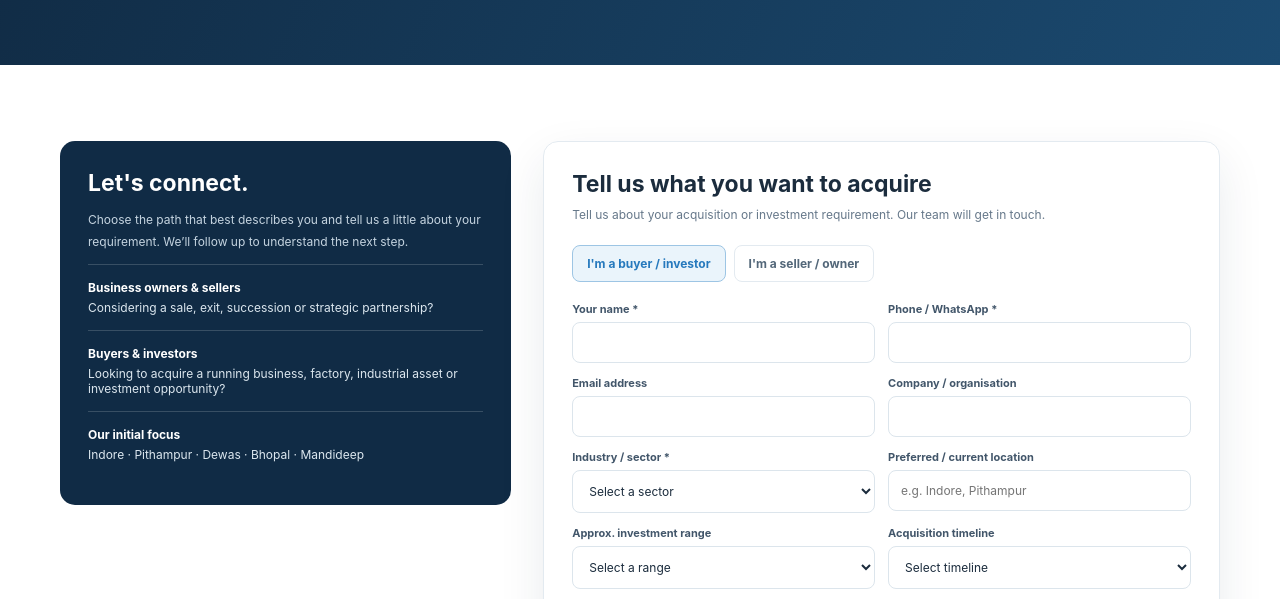
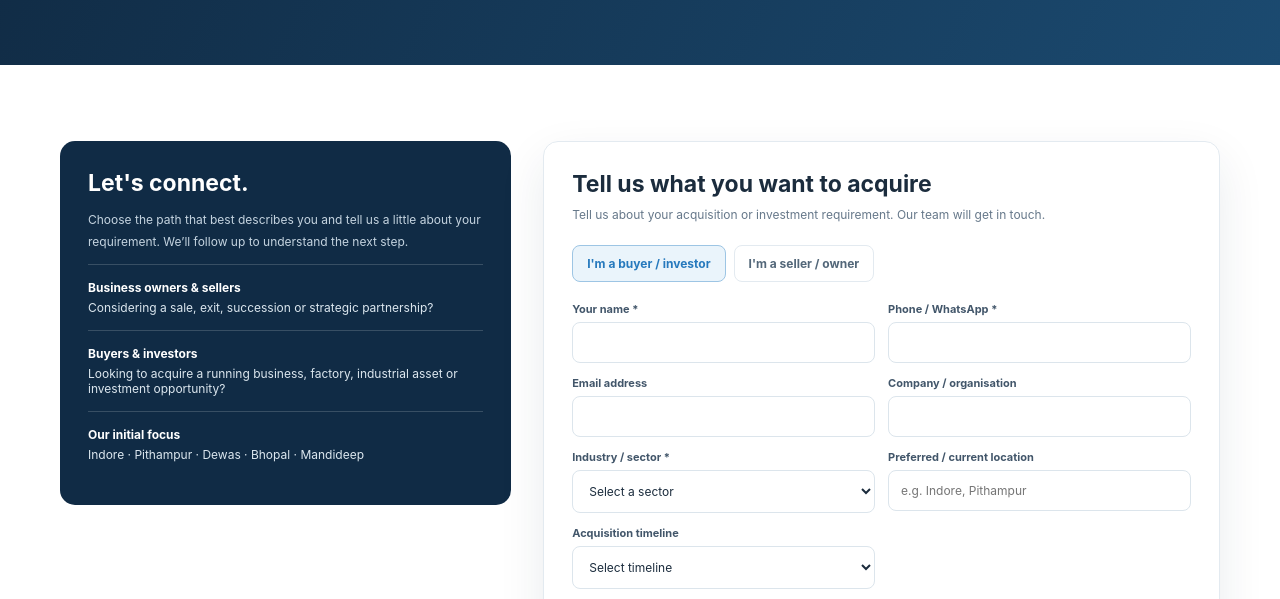
Before and after one commit to udyogsetubiz-cloud/UdogSetu, a plain HTML site: page contact.html in a window 1280 px wide. Shown: the part 339-938 px from the top of the page. Drawn offline with Linux system fonts and the light colour scheme.

Commit message:
Update contact.html

```diff
--- a/contact.html
+++ b/contact.html
@@ -26,7 +26,6 @@
 <div class="form-group"><label for="organisation">Company / organisation</label><input class="field" id="organisation" name="organisation"></div>
 <div class="form-group"><label for="sector">Industry / sector *</label><select class="field" id="sector" name="sector" required><option value="">Select a sector</option><option>Manufacturing / Engineering</option><option>Food / Agro Processing</option><option>Pharma / Chemicals</option><option>Plastics / Packaging</option><option>Textiles</option><option>Industrial Land / Factory</option><option>Other / Multiple sectors</option></select></div>
 <div class="form-group"><label for="location">Preferred / current location</label><input class="field" id="location" name="location" placeholder="e.g. Indore, Pithampur"></div>
-<div class="form-group" data-for="buyer"><label for="budget">Approx. investment range</label><select class="field" id="budget" name="budget"><option value="">Select a range</option><option>Below ₹1 crore</option><option>₹1–5 crore</option><option>₹5–10 crore</option><option>₹10–25 crore</option><option>₹25–50 crore</option><option>Above ₹50 crore</option><option>Prefer to discuss</option></select></div>
 <div class="form-group" data-for="buyer"><label for="timeline">Acquisition timeline</label><select class="field" id="timeline" name="timeline"><option value="">Select timeline</option><option>Immediately</option><option>Within 3 months</option><option>3–6 months</option><option>6–12 months</option><option>Exploring / not decided</option></select></div>
 <div class="form-group" data-for="seller" hidden><label for="business">Business / asset name</label><input class="field" id="business" name="business"></div>
 <div class="form-group" data-for="seller" hidden><label for="sale_stage">Current situation</label><select class="field" id="sale_stage" name="sale_stage"><option value="">Select one</option><option>Considering a sale</option><option>Ready to sell</option><option>Looking for a partner</option><option>Exploring succession / exit</option><option>Other</option></select></div>
```
